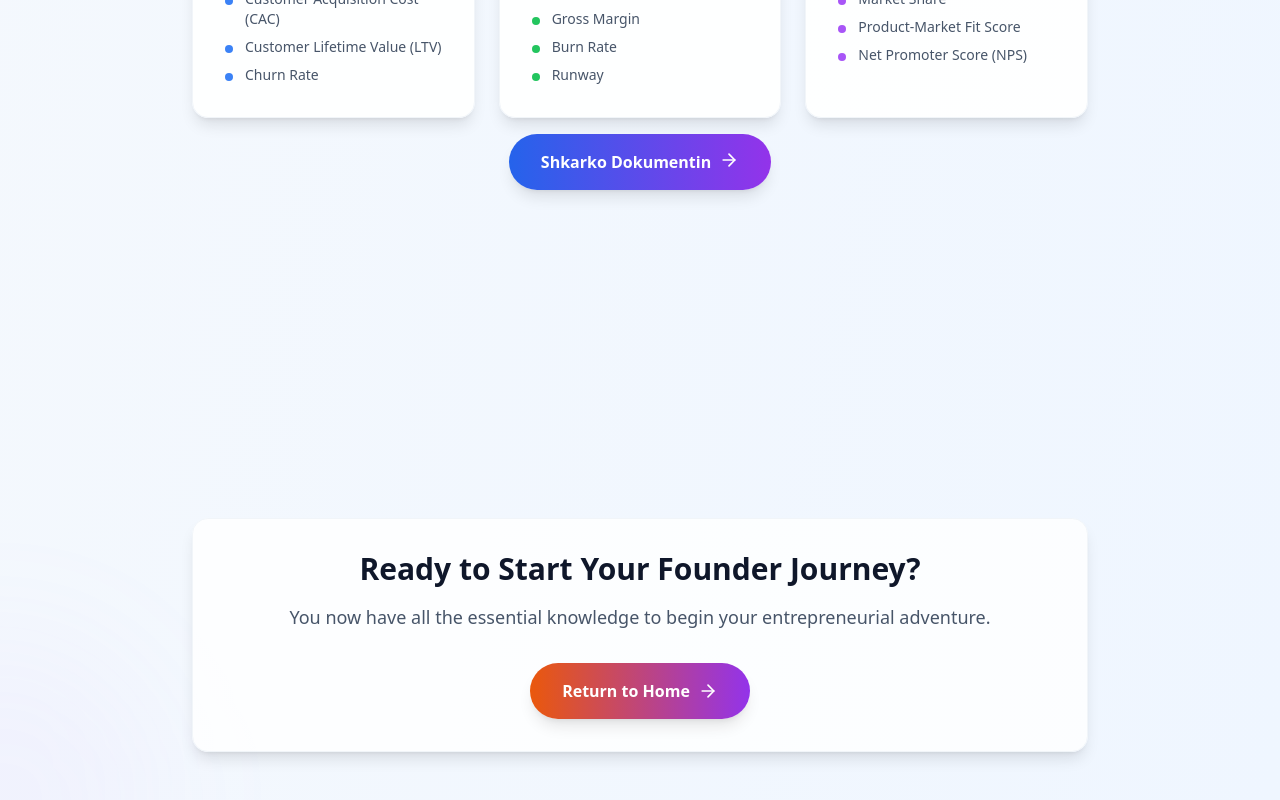
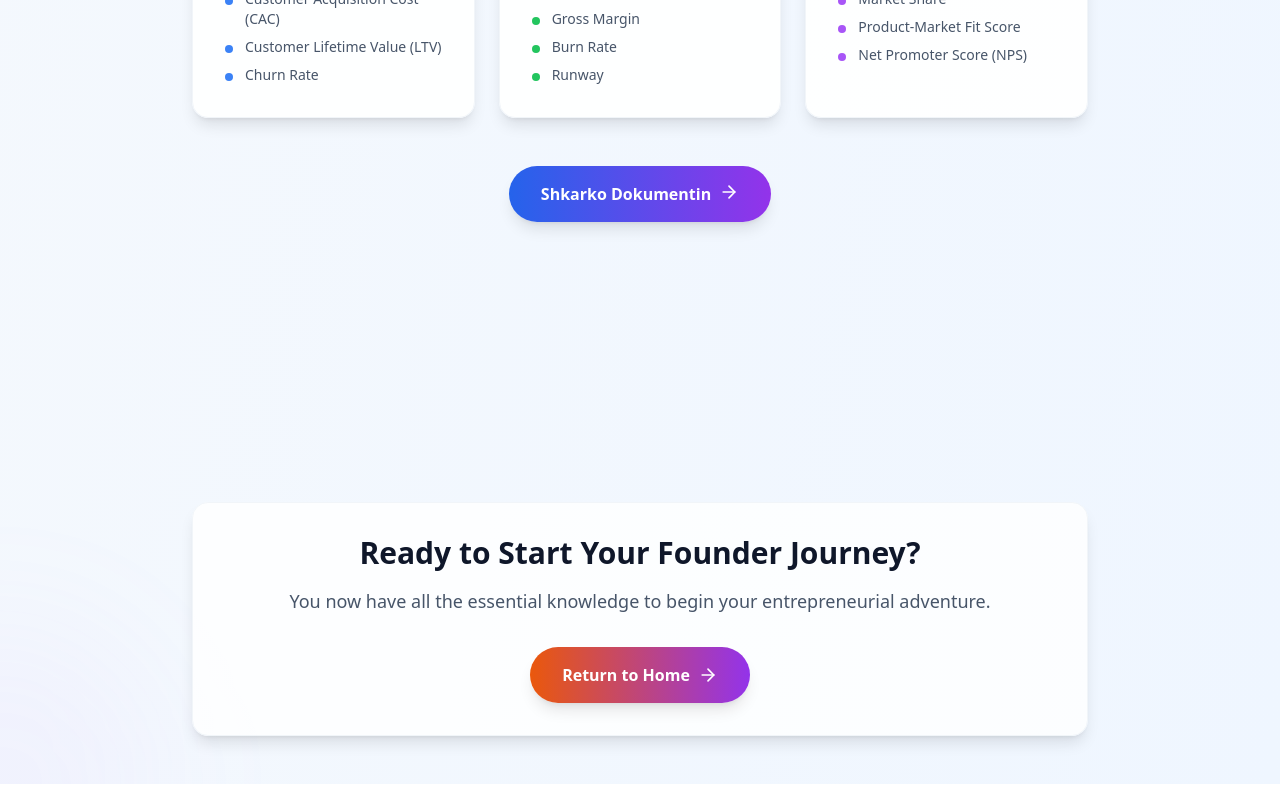
Before and after one commit to hysen-ramaj1/founder, a React (Vite) app: page /pitch-deck in a window 1280 px wide. Shown: the part 6578-7378 px from the top of the page. Built offline with nearby package versions, Linux system fonts and the light colour scheme.

Commit message:
Updated PitchDeckPage.tsx

```diff
--- a/src/pages/PitchDeckPage.tsx
+++ b/src/pages/PitchDeckPage.tsx
@@ -462,7 +462,8 @@ const PitchDeckPage = () => {
               </ul>
             </div>
           </div>
-          <a
+        </div>
+        <a
   href="/dokument.pdf"
   download
   className="flex justify-center mx-auto mt-4 px-8 py-4 bg-gradient-to-r from-blue-600 to-purple-600 text-white font-semibold rounded-full hover:from-blue-700 hover:to-purple-700 transition-all duration-300 shadow-lg hover:shadow-2xl transform hover:scale-105 hover:-translate-y-1 ripple group max-w-max"
@@ -470,7 +471,6 @@ const PitchDeckPage = () => {
   <span>Shkarko Dokumentin</span>
   <ArrowLeft className="w-5 h-5 ml-2 rotate-180 transform group-hover:translate-x-1 transition-transform duration-300" />
 </a>
-        </div>
 
         {/* Success Story */}
         <div className="bg-gradient-to-r from-blue-600 via-purple-600 to-orange-600 animate-gradient p-8 rounded-2xl text-white mb-8 shadow-2xl hover:shadow-3xl transition-all duration-300 animate-on-scroll opacity-0">
```
